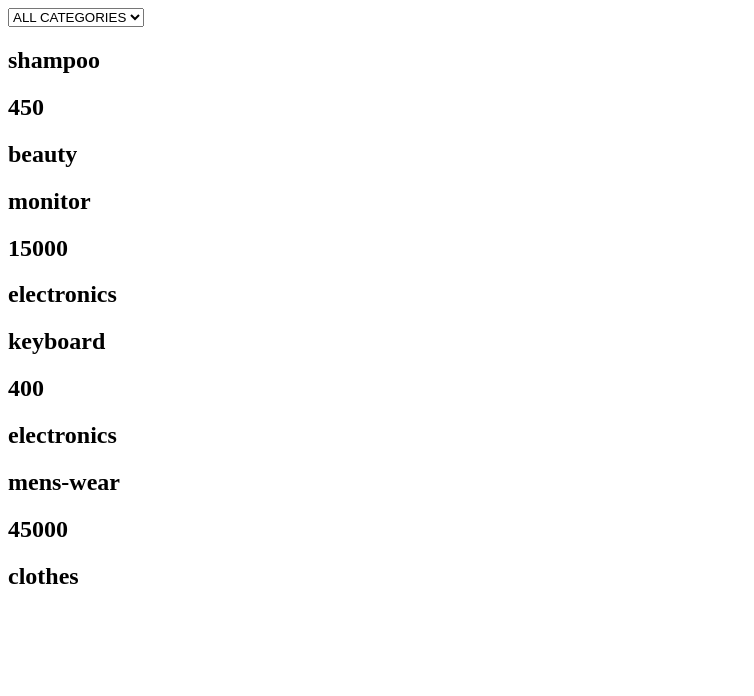
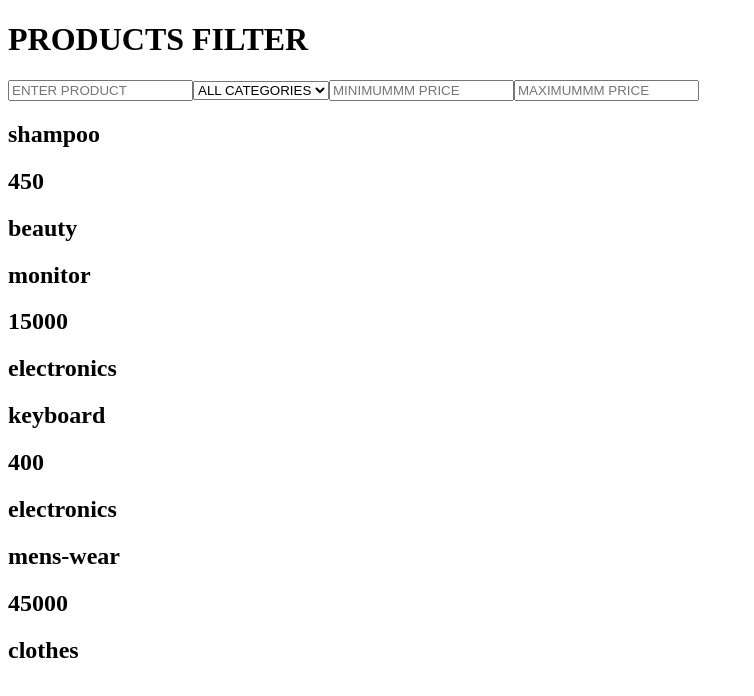
Before and after one commit to karanjoshi-kj/REACT, a React (Vite) app in the folder demo/: page / in a window 1280 px wide. Shown: the top 696 px of the page, without its empty margins (0-754 px from the left). Built offline with nearby package versions, Linux system fonts and the light colour scheme.

Commit message:
QUESTION PRATICE

```diff
--- a/demo/src/App.jsx
+++ b/demo/src/App.jsx
@@ -6,13 +6,15 @@ import React from 'react'
 // import Filter from './components/FILTERS/Filter';
 // import Filter1 from './components/FILTERS/Filter1';
 // import Question1 from './components/FILTERS/Question1';
-import Dropdown from './components/FILTERS/Dropdown';
+// import Dropdown from './components/FILTERS/Dropdown';
+import Combined from './components/FILTERS/Combined';
 // import Filtercard from './components/FILTERS/Filtercard';
 
 const App = () => {
   return (
     <div>
-      <Dropdown />
+      <Combined />
+      {/* <Dropdown /> */}
       {/* <Question1 /> */}
       {/* <Questio1n /> */}
       {/* <Filter1 /> */}
--- /dev/null
+++ b/demo/src/components/FILTERS/Combined.jsx
@@ -0,0 +1,71 @@
+import React, { useState } from 'react'
+import Inputcombine from "./Inputcombine"
+const Combined = () => {
+     const products = [
+        {
+        id :1,
+        name : "shampoo",
+        Price : 450 ,
+        category : "beauty"
+    },
+        {
+        id :2,
+        name : "monitor",
+        Price : 15000 ,
+        category : "electronics"
+    },
+        {
+        id :3,
+        name : "keyboard",
+        Price : 400 ,
+        category : "electronics"
+    },
+        {
+        id :5,
+        name : "mens-wear",
+        Price : 45000 ,
+        category : "clothes"
+    },
+];
+
+const [search , setsearch] = useState("");
+const [category , setcategory] = useState("");
+const [minPrice , setMinPrice] = useState("");
+const [maxPrice , setMaxPrice] = useState("");
+
+const filteredproduct = products.filter((product) => {
+    const namematch = product.name.toLowerCase().includes(search.toLowerCase());
+
+const categorymatch = category === "" || product.category === category ;
+
+const minmatch = minPrice === "" || product.Price >= Number(minPrice);
+const maxmatch = maxPrice === "" || product.Price <= Number(maxPrice);
+
+return namematch && categorymatch && minmatch && maxmatch;
+})
+  return (
+    <div>
+      <h1>PRODUCTS FILTER</h1>
+
+      <Inputcombine
+      search={search}
+      setsearch={setsearch}
+      category={category}
+      setcategory={setcategory}
+      minPrice={minPrice}
+      setMinPrice={setMinPrice}
+      maxPrice={maxPrice}
+      setMaxPrice={setMaxPrice}
+      />
+      {filteredproduct.map((product) => (
+        <div key={product.id}>
+            <h2>{product.name}</h2>
+            <h2>{product.Price}</h2>
+            <h2>{product.category}</h2>
+        </div>
+      ))}
+    </div>
+  )
+}
+
+export default Combined
--- /dev/null
+++ b/demo/src/components/FILTERS/Inputcombine.jsx
@@ -0,0 +1,39 @@
+import React from 'react'
+
+const Inputcombine = ({search , setsearch , category , setcategory , minPrice , setMinPrice , maxPrice , setMaxPrice}) => {
+  return (
+    <div>
+      <input
+      type="text"
+      placeholder="ENTER PRODUCT"
+      value={search}
+      onChange={(e) => setsearch(e.target.value)}
+      />
+
+<select
+      value={category}
+      onChange={(e) => setcategory(e.target.value)}>
+        <option value="">ALL CATEGORIES</option>
+        <option value="electronics">ELECTRONICS</option>
+        <option value="clothes">CLOTHES</option>
+        <option value="beauty">BEAUTY</option>
+      </select>
+
+      <input
+      type="number"
+      placeholder="MINIMUMMM PRICE"
+      value={minPrice}
+      onChange={(e)=> setMinPrice(e.target.value)}
+      />
+
+      <input
+      type="number"
+      placeholder="MAXIMUMMM PRICE"
+      value={maxPrice}
+      onChange={(e)=> setMaxPrice(e.target.value)}
+      />
+    </div>
+  )
+}
+
+export default Inputcombine
```
